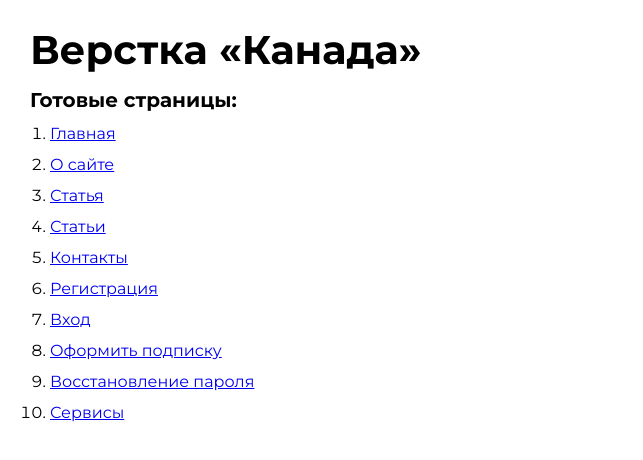
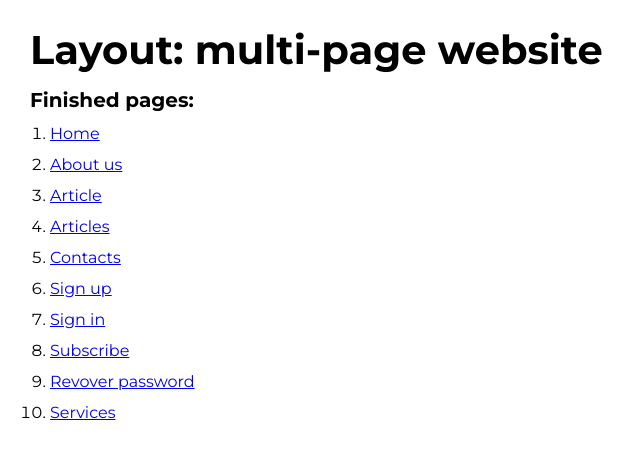
Before and after one commit to titanic00/Canada, a plain HTML site: page index.html in a window 1280 px wide. Shown: the whole page, without its empty margins (0-643 px from the left). Drawn offline with Linux system fonts and the light colour scheme.

Commit message:
translate pages to english

```diff
--- a/index.html
+++ b/index.html
@@ -4,37 +4,25 @@
 <head>
 	<meta charset="UTF-8">
 	<meta name="viewport" content="width=device-width, initial-scale=1.0">
-	<title>Верстка «Канада»</title>
+	<title>Layout: multi-page website</title>
 </head>
 
 <body>
 	<div class="rootpage">
-		<h1>Верстка «Канада»</h1>
-		<h2>Готовые страницы:</h2>
+		<h1>Layout: multi-page website</h1>
+		<h2>Finished pages:</h2>
 		<ol class="rootpage__list">
-			<li><a target="_blank" href="home.html">Главная</a></li>
-			<li><a target="_blank" href="about.html">О сайте</a></li>
-			<li><a target="_blank" href="article.html">Статья</a></li>
-			<li><a target="_blank" href="articles.html">Статьи</a></li>
-			<li><a target="_blank" href="contacts.html">Контакты</a></li>
-			<li><a target="_blank" href="create-account.html">Регистрация</a></li>
-			<li><a target="_blank" href="login-page.html">Вход</a></li>
-			<li><a target="_blank" href="membership.html">Оформить подписку</a></li>
-			<li><a target="_blank" href="password-recovery.html">Восстановление пароля</a></li>
-			<li><a target="_blank" href="services.html">Сервисы</a></li>
+			<li><a target="_blank" href="home.html">Home</a></li>
+			<li><a target="_blank" href="about.html">About us</a></li>
+			<li><a target="_blank" href="article.html">Article</a></li>
+			<li><a target="_blank" href="articles.html">Articles</a></li>
+			<li><a target="_blank" href="contacts.html">Contacts</a></li>
+			<li><a target="_blank" href="create-account.html">Sign up</a></li>
+			<li><a target="_blank" href="login-page.html">Sign in</a></li>
+			<li><a target="_blank" href="membership.html">Subscribe</a></li>
+			<li><a target="_blank" href="password-recovery.html">Revover password</a></li>
+			<li><a target="_blank" href="services.html">Services</a></li>
 		</ol>
-		<!--       <div class="rootpage__tnx">
-            <h2>Спасибо за заказ!</h2>
-            <p>Буду рад хорошему отзыву.</p>
-            <p>Обращайтесь еще!</p>
-        </div>
-        <div class="rootpage__contacts">
-            <h2>Мои контакты:</h2>
-            <p>Почта: <a href="mailto:vitaliy.michschenko@gmail.com">vitaliy.michschenko@gmail.com</a></p>
-            <p>Телефон: <a href="tel:89009188421">8 900 918 84-21</a></p>
-            <p>Telegram:<a href="https://t.me/mustermann011">https://t.me/mustermann011</a></p>
-        </div>
-    -->
 	</div>
 </body>
 <style>
```
